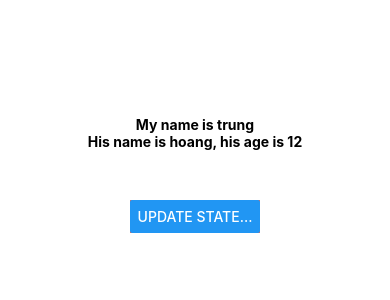
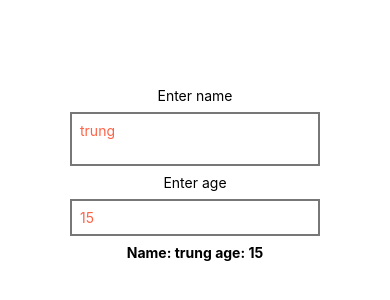
Before and after one commit to DangTrungdev113999/react-native-todolist, a React Native app: screen / in a window 390 px wide. Shown: the part 248-548 px from the top of the page. Built offline with nearby package versions, Linux system fonts and the light colour scheme.

Commit message:
TextInput

```diff
--- a/App.js
+++ b/App.js
@@ -1,25 +1,30 @@
 import React, { useState } from 'react';
-import { StyleSheet, Text, View, Button } from 'react-native';
+import { StyleSheet, Text, View, Button, TextInput } from 'react-native';
 
 export default function App() {
   const [name, setName] = useState('trung');
-  const [person, setPerson] = useState({name: 'hoang', age: 12});
-
-  const clickHandler = () => {
-    setName('nam');
-    setPerson({name: 'tu', age: 23});
-  }
+  const [age, setAge] = useState(15);
 
   return (
     <View style={styles.container}>
-      <Text style={styles.boldText} >My name is {name}</Text>
-      <Text style={styles.boldText} >His name is {person.name}, his age is {person.age}</Text>
-      <View style={styles.buttonContainer} >
-        <Button
-          title='update state...'
-          onPress={clickHandler}
-        />
-      </View>
+      <Text>Enter name</Text>
+      <TextInput
+        multiline
+        style={styles.input}
+        placeholder="etc abc xyz"
+        value={name}
+        onChangeText={val => setName(val)}
+      />
+
+      <Text>Enter age</Text>
+      <TextInput
+        keyboardType='numeric'
+        style={styles.input}
+        placeholder="etc abc xyz"
+        value={age}
+        onChangeText={val => setAge(val)}
+      />
+      <Text style={styles.boldText} >Name: {name} age: {age}</Text>
     </View>
   );
 }
@@ -34,8 +39,12 @@ const styles = StyleSheet.create({
   boldText: {
     fontWeight: 'bold',
   },
-  buttonContainer: {
-    marginTop: 50,
-    backgroundColor: 'tomato',
+  input: {
+    margin: 8,
+    padding: 8,
+    borderColor: '#777',
+    color: 'tomato',
+    borderWidth: 2,
+    width: 250,
   }
 });
```
